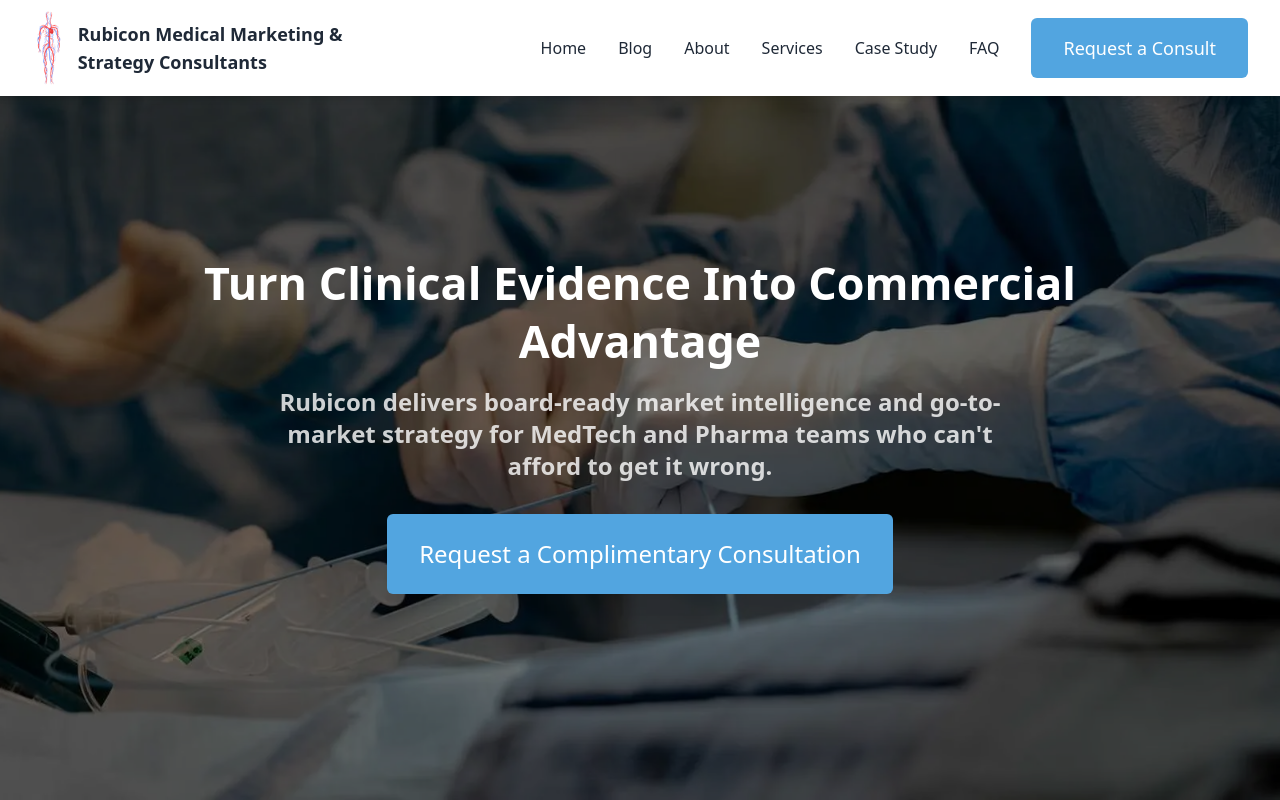
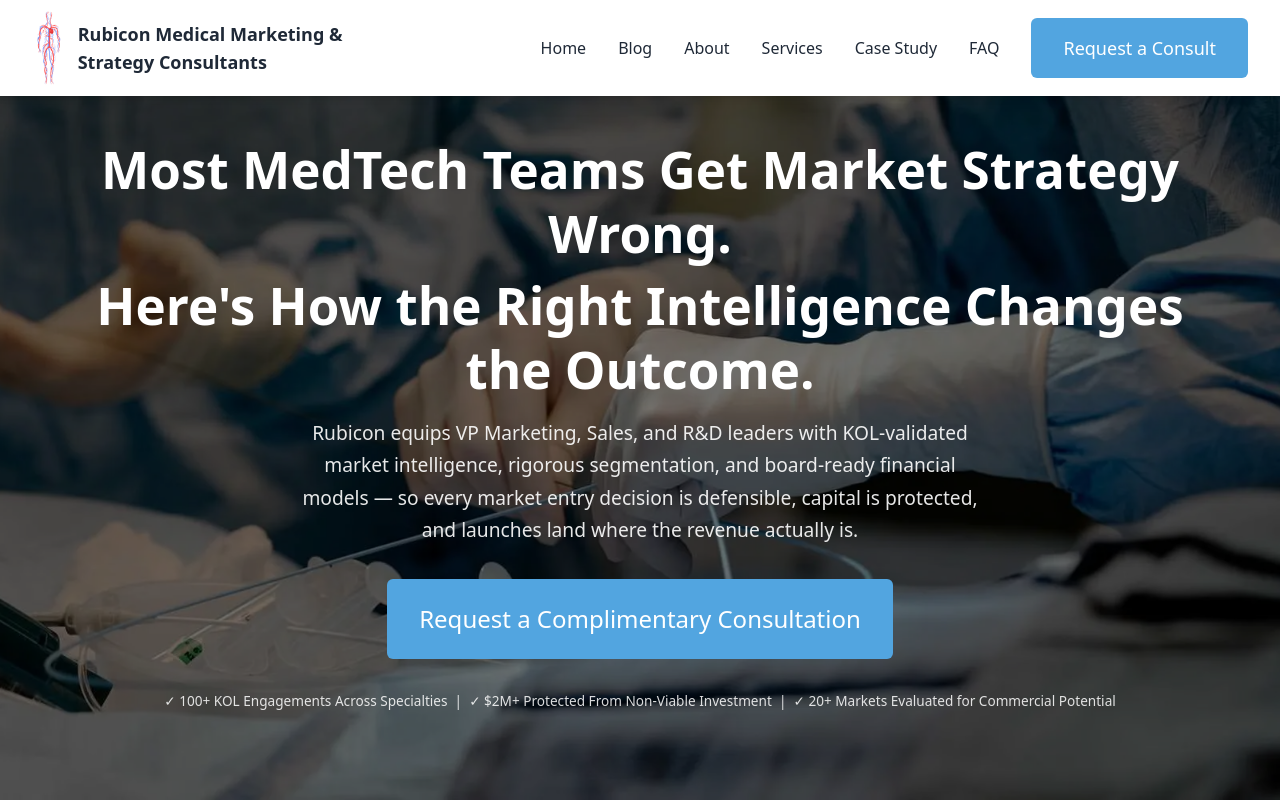
Before and after one commit to theanchorframe/Rubicon-med-frontend, a React (Vite) app: page / in a window 1280 px wide. Shown: the top 800 px of the page. Built offline with nearby package versions, Linux system fonts and the light colour scheme.

Commit message:
Changes
Co-authored-by: theanchorframe <225102299+theanchorframe@users.noreply.github.com>

```diff
--- a/src/components/HeroSection.tsx
+++ b/src/components/HeroSection.tsx
@@ -30,19 +30,19 @@ const HeroSection = ({ onOpenConsultation }: HeroSectionProps) => {
               initial={mounted ? { opacity: 0, y: 20 } : false}
               animate={{ opacity: 1, y: 0 }}
               transition={{ delay: 0.4 }}
-              className="text-2xl sm:text-3xl md:text-4xl lg:text-[2.8rem] font-bold text-white" style={{ lineHeight: '1.3' }}>
-
-              Turn Clinical Evidence Into Commercial Advantage
+              className="text-3xl sm:text-4xl md:text-5xl font-bold text-white"
+              style={{ fontSize: 'clamp(1.75rem, 4vw, 3.5rem)', lineHeight: '1.25' }}>
+              Most MedTech Teams Get Market Strategy Wrong.{" "}
+              <span className="block mt-2">Here's How the Right Intelligence Changes the Outcome.</span>
             </motion.h1>
 
             <motion.p
               initial={mounted ? { opacity: 0 } : false}
               animate={{ opacity: 1 }}
               transition={{ delay: 0.6 }}
-              className="text-lg sm:text-xl md:text-2xl leading-relaxed font-semibold max-w-3xl mx-auto"
-              style={{ color: "rgba(255,255,255,0.8)" }}>
-
-              Rubicon delivers board-ready market intelligence and go-to-market strategy for MedTech and Pharma teams who can't afford to get it wrong.
+              className="mx-auto"
+              style={{ color: "rgba(255,255,255,0.9)", fontSize: '1.2rem', lineHeight: '1.7', maxWidth: '700px' }}>
+              Rubicon equips VP Marketing, Sales, and R&D leaders with KOL-validated market intelligence, rigorous segmentation, and board-ready financial models — so every market entry decision is defensible, capital is protected, and launches land where the revenue actually is.
             </motion.p>
 
             <motion.div
@@ -55,9 +55,12 @@ const HeroSection = ({ onOpenConsultation }: HeroSectionProps) => {
                 size="lg"
                 onClick={onOpenConsultation}
                 className="shine-effect text-xl sm:text-xl md:text-2xl lg:text-2xl px-6 sm:px-8 py-5 sm:py-6 bg-primary hover:bg-primary/90 whitespace-normal h-auto">
-
                 Request a Complimentary Consultation
               </Button>
+
+              <p className="text-center" style={{ fontSize: '0.85rem', color: 'rgba(255,255,255,0.85)', marginTop: '16px' }}>
+                ✓ 100+ KOL Engagements Across Specialties&nbsp;&nbsp;|&nbsp;&nbsp;✓ $2M+ Protected From Non-Viable Investment&nbsp;&nbsp;|&nbsp;&nbsp;✓ 20+ Markets Evaluated for Commercial Potential
+              </p>
             </motion.div>
           </div>
         </motion.div>
```
